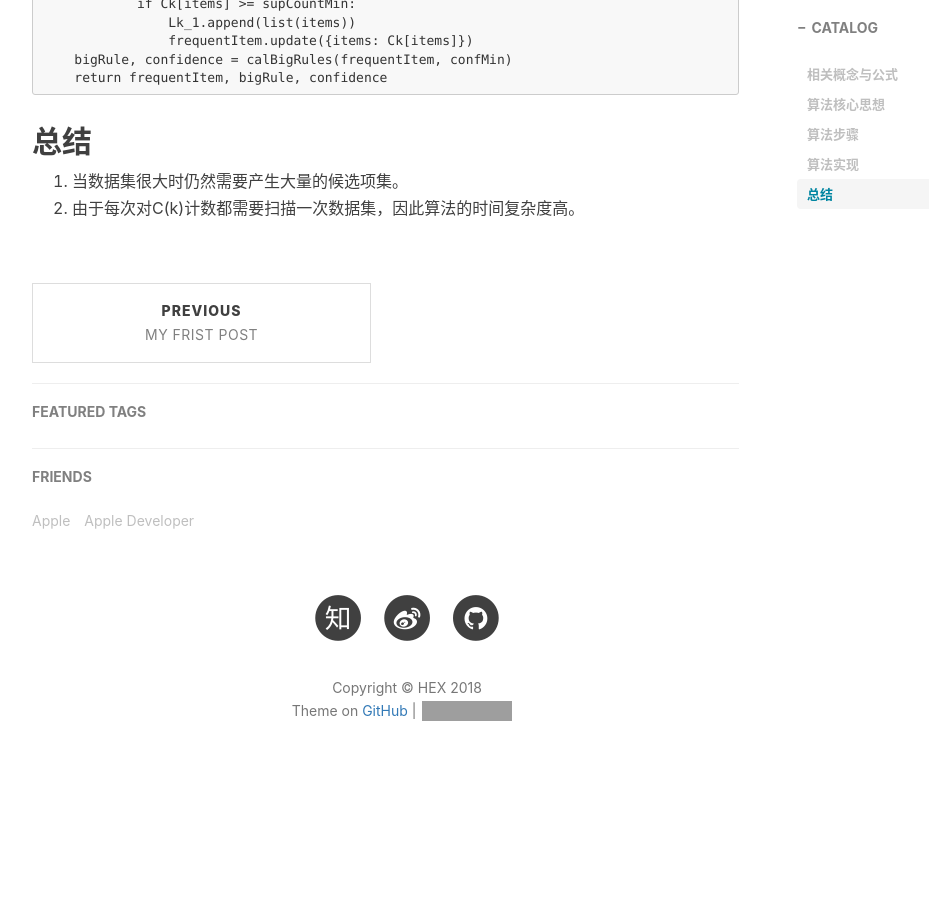
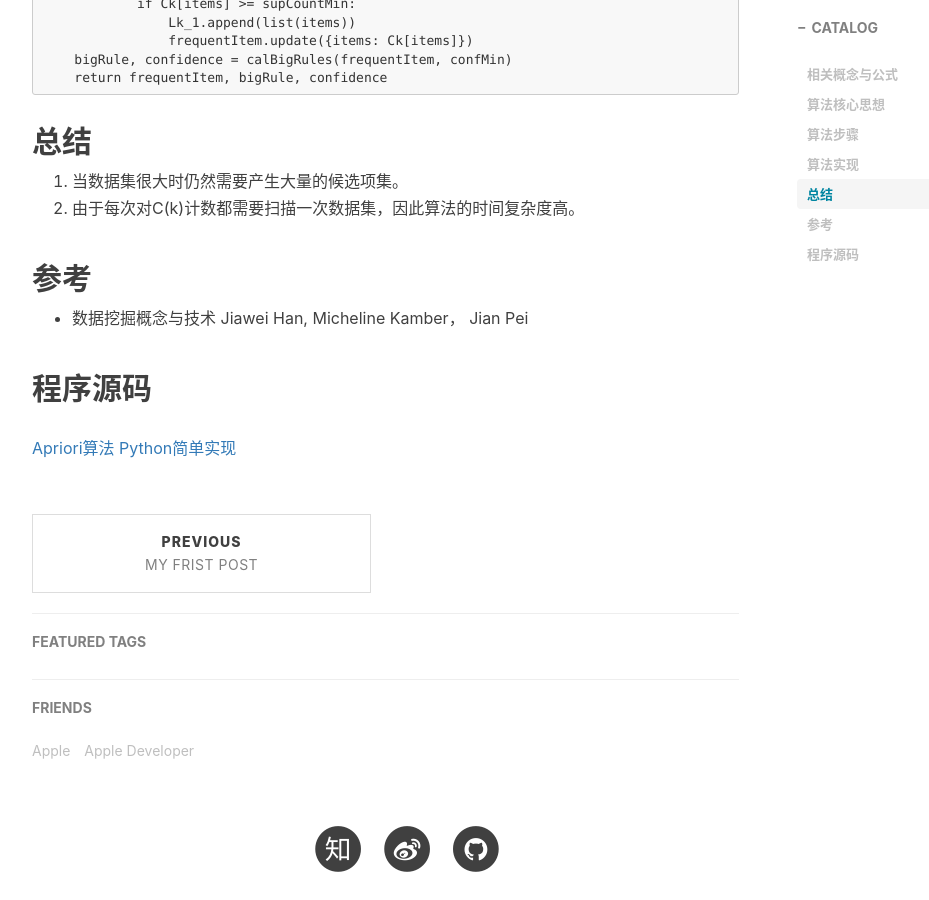
Before and after one commit to huwenhao1127/huwenhao1127.github.io, a Jekyll site: the page built from _posts/2018-11-19-Apriori算法Python实现.md, in a window 1280 px wide and 900 px high, scrolled down 3497 px. Shown: the whole window, without its empty margins (233-1162 px from the left). Built offline with Jekyll 4.4.1, drawn with Linux system fonts in a browser that asks for light colours; nearby versions of some CDN libraries; comment, search, counter and statistics services are not loaded; before the commit the page ends 4312 px from its top, so only the background shows below that; grey boxes are pictures that could not be loaded.

Commit message:
Update 2018-11-19-Apriori算法Python实现.md

```diff
--- a/_posts/2018-11-19-Apriori算法Python实现.md
+++ b/_posts/2018-11-19-Apriori算法Python实现.md
@@ -137,3 +137,9 @@ def apriori(dataSet, supMin, confMin):
 ## 总结
 1. 当数据集很大时仍然需要产生大量的候选项集。
 2. 由于每次对C(k)计数都需要扫描一次数据集，因此算法的时间复杂度高。
+
+## 参考
+- 数据挖掘概念与技术 Jiawei Han, Micheline Kamber， Jian Pei
+
+## 程序源码
+[Apriori算法 Python简单实现](https://github.com/huwenhao1127/DataMining/blob/master/Frequent%20Itemsets%20Mining/Apriori.py)
```
